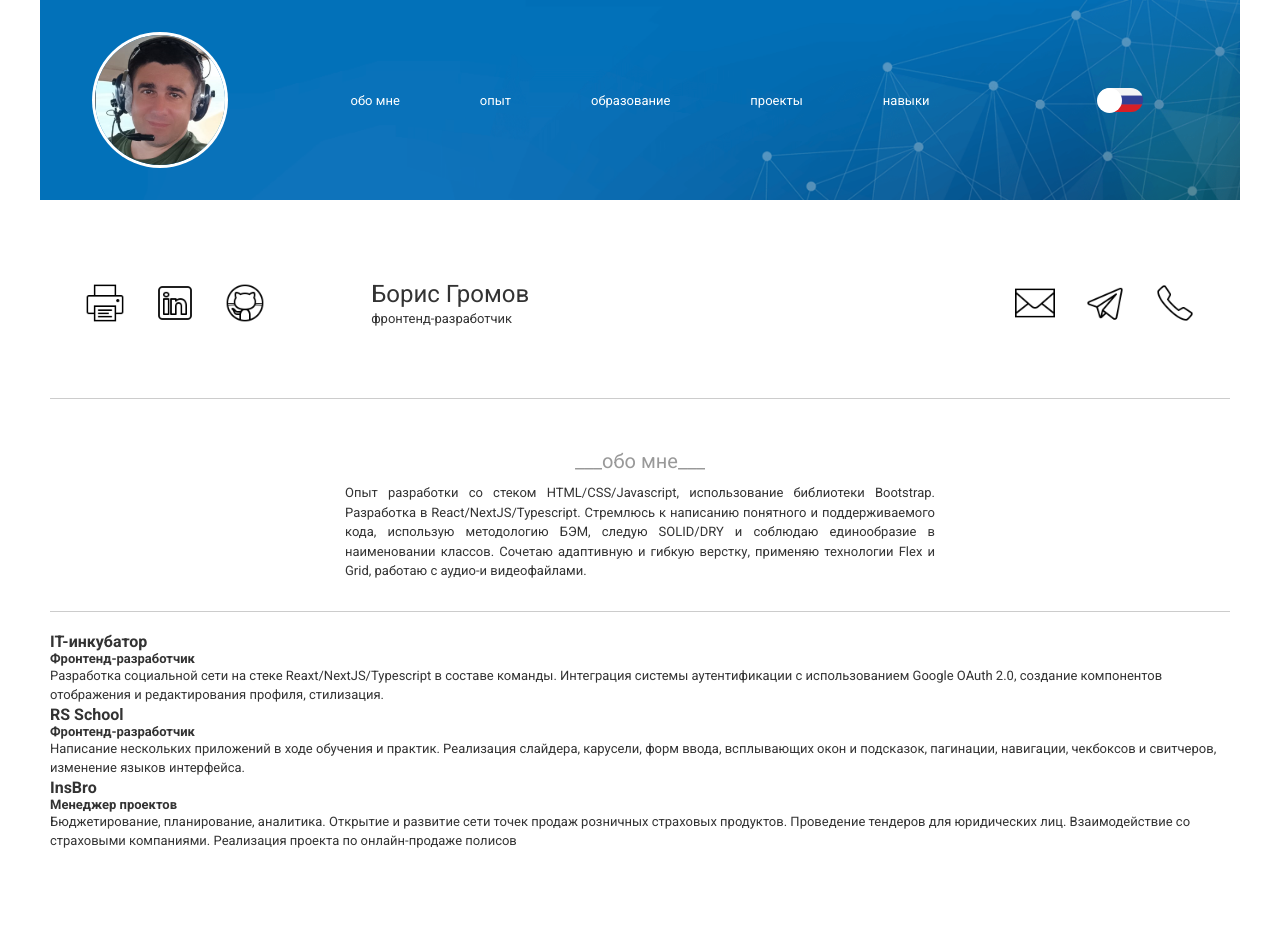
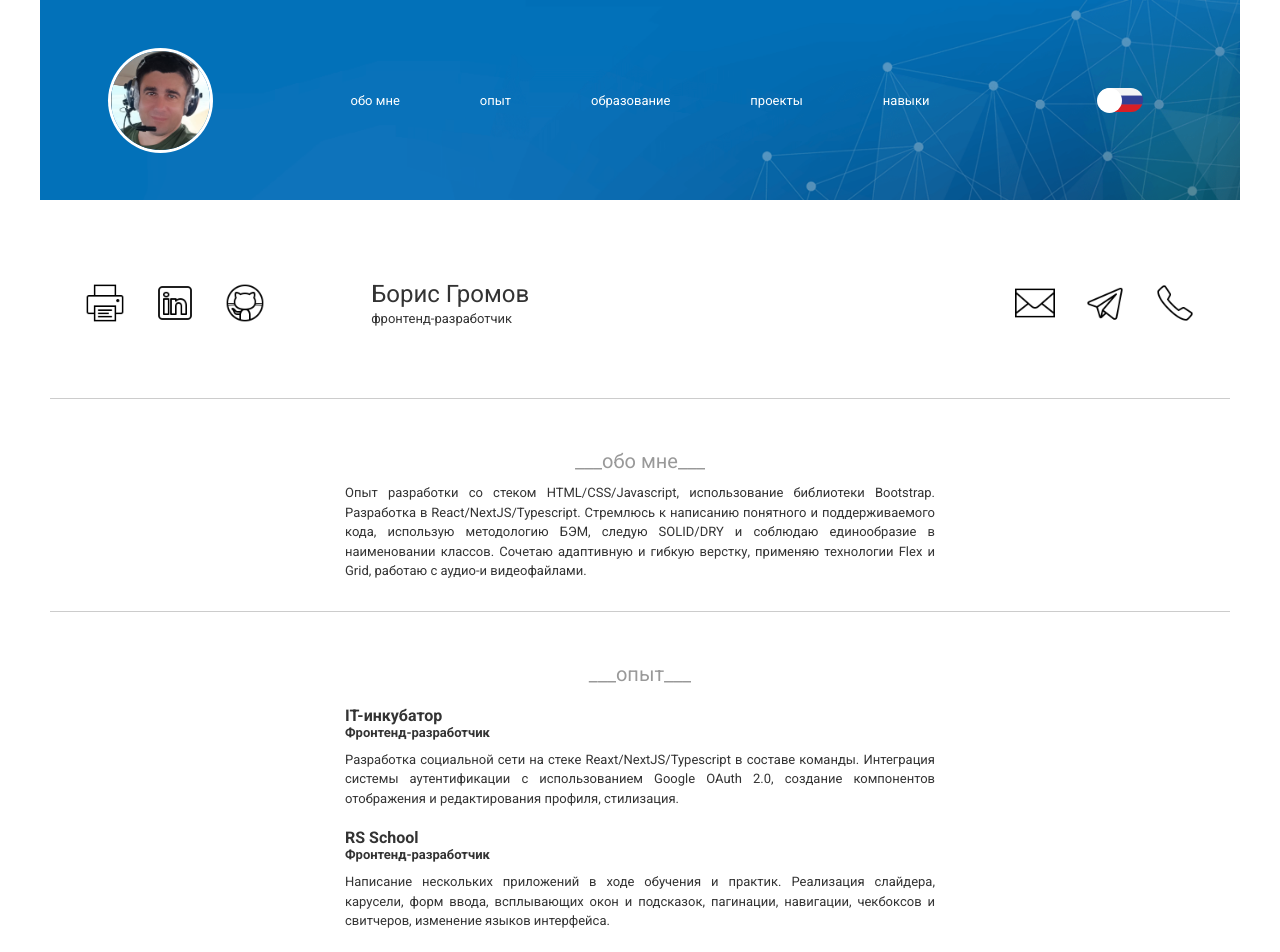
Before and after one commit to GromovBoris/resume, a React (Create React App) app: page / in a window 1280 px wide. Shown: the top 952 px of the page. Before the commit the page ends 861 px from the top, so only its background shows below. Built offline with nearby package versions, Linux system fonts and the light colour scheme.

Commit message:
feat: experience add

```diff
--- a/src/components/Experience/Experience.scss
+++ b/src/components/Experience/Experience.scss
@@ -0,0 +1,10 @@
+.experience {
+  display: flex;
+  border-bottom: 1px solid #ccc;
+  padding: 30px 0;
+
+  &__list {
+    padding-bottom: 20px;
+    margin: 0 25%;
+  }
+}
--- a/src/components/Experience/Experience.tsx
+++ b/src/components/Experience/Experience.tsx
@@ -7,15 +7,23 @@ import "./Experience.scss";
 
 const Experience: React.FC = () => {
   const { language } = useLanguages();
+  const [isVisible, setIsVisible] = useState(false);
+  const [titleData, setTitleData] = useState<string>("");
   const [experienceItems, setExperienceItems] = useState<any[]>([]);
 
   useEffect(() => {
     const loadExperienceData = async () => {
       const data = await fetchData();
+      const title = data[language]?.header?.items[0]?.experience;
       const items = data[language]?.experience?.items;
 
-      if (items) {
+      if (items && title) {
         setExperienceItems(items);
+        setTitleData(title);
+        setTimeout(() => {
+          setIsVisible(true);
+        }, 200);
+        setIsVisible(false);
       }
     };
     loadExperienceData();
@@ -24,6 +32,7 @@ const Experience: React.FC = () => {
   return (
     <section className="experience" id="experience">
       <div className="experience__list">
+        <h2 className={isVisible ? "dissolve" : ""}>___{titleData}___</h2>
         {experienceItems.map((item, index) => (
           <Item
             key={index}
--- a/src/components/Header/Header.scss
+++ b/src/components/Header/Header.scss
@@ -1,6 +1,9 @@
 .header {
+  position: sticky;
+  top: 0;
+  z-index: 10001;
+
   display: flex;
-  position: sticky;
   justify-content: space-around;
   align-items: center;
   height: 200px;
@@ -16,8 +19,8 @@
     width: 20%;
 
     img {
-      width: 130px;
-      height: 130px;
+      width: 99px;
+      height: 99px;
       border-radius: 50%;
       box-shadow: 0 0 0 3px #fff;
       object-fit: cover;
@@ -85,7 +88,15 @@
   }
 
   &.collapsed {
-    padding: 10px;
+    height: 100px;
+
+    .header__logo {
+      img {
+        transform: scale(0);
+        box-shadow: 0 0 0 2px #fff;
+        transition: transform 0.5s ease;
+      }
+    }
 
     &__nav {
       display: flex;
--- a/src/components/IconMenu/IconMenu.scss
+++ b/src/components/IconMenu/IconMenu.scss
@@ -1,17 +1,21 @@
-// Nav1.scss
-.nav1 {
+.header__nav-icon {
   display: flex;
   justify-content: space-around;
-  padding: 10px;
+  align-items: center;
+  width: 80%;
 
   a {
-    color: white;
-    text-decoration: none;
-    padding: 10px;
+    // display: inline-block;
+    transition: transform 0.3s ease;
+
+    img {
+      width: 35px;
+      height: 35px;
+      object-fit: contain;
+    }
 
     &:hover {
-      background-color: #61dafb;
-      border-radius: 5px;
+      transform: scale(1.1);
     }
   }
 }
--- a/src/components/Item/Item.scss
+++ b/src/components/Item/Item.scss
@@ -0,0 +1,15 @@
+.experience__list-item {
+  margin: 20px 0;
+  h2 {
+    padding-top: 20px;
+    padding-bottom: 20px;
+  }
+  span {
+    padding-bottom: 15px;
+  }
+
+  p {
+    text-align: justify;
+    margin: 10px 0 20px 0;
+  }
+}
--- a/src/components/Item/Item.tsx
+++ b/src/components/Item/Item.tsx
@@ -1,4 +1,5 @@
 import React from "react";
+import "./Item.scss";
 
 interface ItemProps {
   name: string;
@@ -8,11 +9,11 @@ interface ItemProps {
 
 const Item: React.FC<ItemProps> = ({ name, position, description }) => {
   return (
-    <>
+    <div className="experience__list-item">
       <h3>{name}</h3>
       <span>{position}</span>
       <p>{description}</p>
-    </>
+    </div>
   );
 };
 
```
